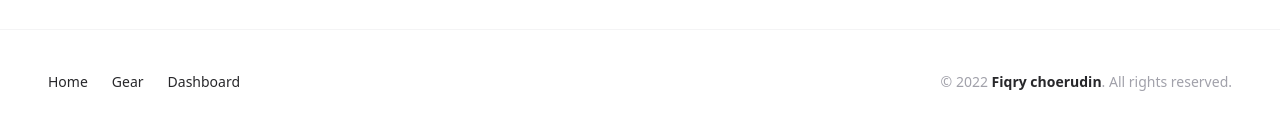
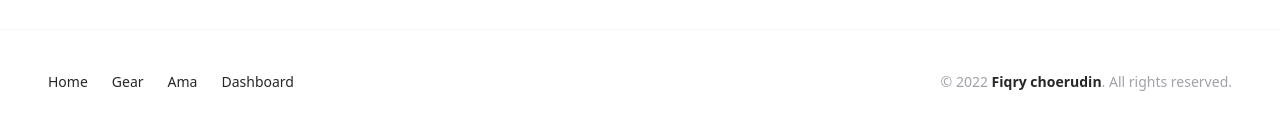
Before and after one commit to fiqryq/fiqry.dev, a Next.js app: page /about in a window 1280 px wide. Shown: the part 2025-2155 px from the top of the page. Built offline with nearby package versions, Linux system fonts and the light colour scheme; no server answers.

Commit message:
refactor: delete hover card , add ama on footer

```diff
--- a/src/components/card/index.tsx
+++ b/src/components/card/index.tsx
@@ -11,7 +11,7 @@ interface Props {
 
 const Card: React.FC<Props> = ({ title, description, date, link }) => {
   return (
-    <article className="group relative flex flex-col items-start">
+    <article className="relative flex flex-col items-start">
       <h2 className="text-base font-semibold tracking-tight text-zinc-800 dark:text-zinc-100">
         <Link href={`/blog/post/${link}`}>
           <span className="absolute -inset-y-6 -inset-x-4 z-20 sm:-inset-x-6 sm:rounded-2xl" />
@@ -48,7 +48,6 @@ const Card: React.FC<Props> = ({ title, description, date, link }) => {
           ></path>
         </svg>
       </div>
-      <div className="absolute -inset-y-6 -inset-x-4 z-0 scale-95 bg-zinc-50 opacity-0 transition group-hover:scale-100 group-hover:opacity-100 dark:bg-zinc-800/50 sm:-inset-x-6 sm:rounded-2xl" />
     </article>
   );
 };
--- a/src/components/footer/index.tsx
+++ b/src/components/footer/index.tsx
@@ -7,6 +7,7 @@ const Footer: React.FC = () => {
         <div className="flex gap-6 text-sm font-medium text-zinc-800 dark:text-zinc-200">
           <Link href="/">Home</Link>
           <Link href="/gear">Gear</Link>
+          <Link href="/ama">Ama</Link>
           <Link href="https://dashboard.fiqry.dev/share/GKTWkENc/Fiqry.dev">
             Dashboard
           </Link>
```
